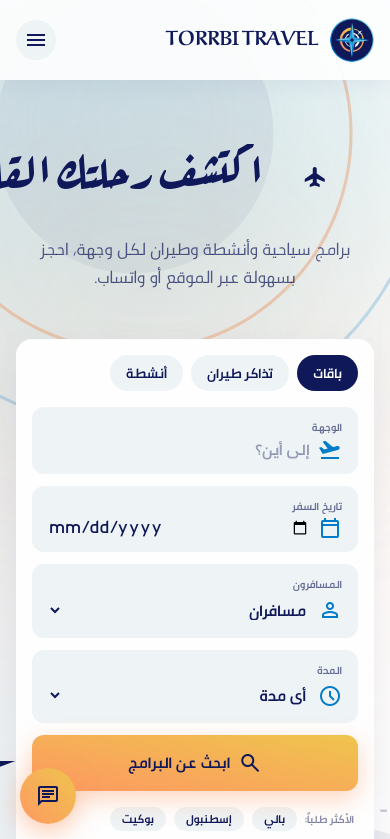
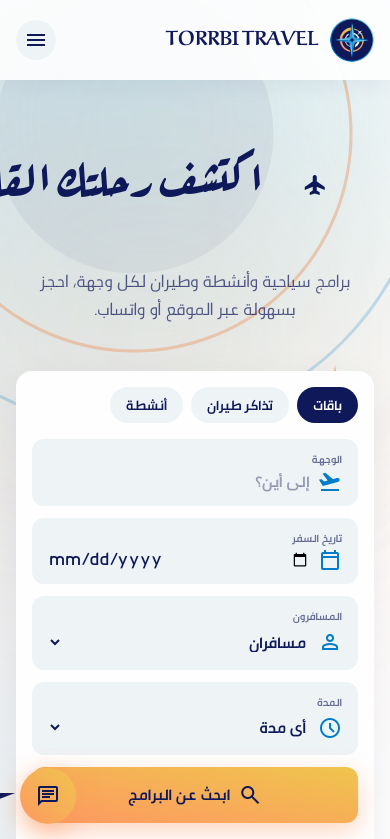
Before and after one commit to ShiekhWeso/torrbi-travel, a Next.js app: page /ar in a window 390 px wide. Shown: the top 839 px of the page. Built offline with nearby package versions, Linux system fonts and the light colour scheme.

Commit message:
Update Hero.tsx

```diff
--- a/components/Hero.tsx
+++ b/components/Hero.tsx
@@ -48,7 +48,7 @@ export default function Hero() {
       </div>
 
       <h1 className="sr-only">{t('title1')} {t('title2')}</h1>
-      <div aria-hidden className="relative w-full overflow-hidden mb-6" dir="ltr">
+      <div aria-hidden className="relative w-full overflow-hidden pt-2 pb-10 mb-2" dir="ltr">
         <div className="hero-marquee flex w-max whitespace-nowrap">
           {[0, 1, 2, 3].map((i) => (
             <span key={i} className="font-display font-bold text-5xl lg:text-7xl leading-[1.4] text-navy pe-16">
@@ -135,18 +135,16 @@ export default function Hero() {
               </div>
             </label>
 
-            <div className="relative min-h-14 lg:w-16">
             <button
               type="submit"
               aria-label={t('search')}
-                className="group absolute inset-y-0 end-0 z-10 flex w-full items-center justify-center overflow-hidden rounded-xl bg-brand-warm font-bold text-navy shadow-[0_8px_24px_rgba(254,153,98,0.4)] transition-all duration-300 lg:w-16 lg:hover:w-60"
+              className="group flex min-h-14 items-center justify-center overflow-hidden rounded-xl bg-brand-warm font-bold text-navy shadow-[0_8px_24px_rgba(254,153,98,0.4)] transition-all duration-300 lg:w-16 lg:hover:w-56"
             >
               <span className="material-symbols-outlined text-[22px]">search</span>
               <span className="ms-2 whitespace-nowrap lg:ms-0 lg:max-w-0 lg:opacity-0 lg:transition-all lg:duration-300 lg:group-hover:ms-2 lg:group-hover:max-w-[160px] lg:group-hover:opacity-100">
                 {t('search')}
               </span>
             </button>
-            </div>
           </div>
 
           <div className="flex flex-wrap items-center gap-2 mt-4 px-1">
```
Lines whose indentation alone changed are shown as unchanged.
